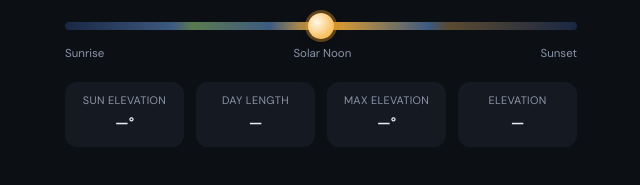
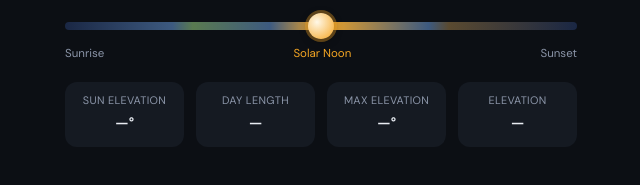
Before and after one commit to agamkram/solar-light-app, a plain HTML site: page index.html in a window 1280 px wide. Shown: the part 551-736 px from the top of the page, 319-959 px from the left. Drawn offline with nearby package versions, Linux system fonts and the light colour scheme.

Commit message:
Keep Solar Noon slider label yellow

```diff
--- a/styles.css
+++ b/styles.css
@@ -247,6 +247,10 @@ input[type="range"]::-moz-range-thumb {
   color: var(--text-muted);
 }
 
+#noon-label {
+  color: var(--accent);
+}
+
 .stats {
   display: grid;
   grid-template-columns: repeat(4, 1fr);
```
